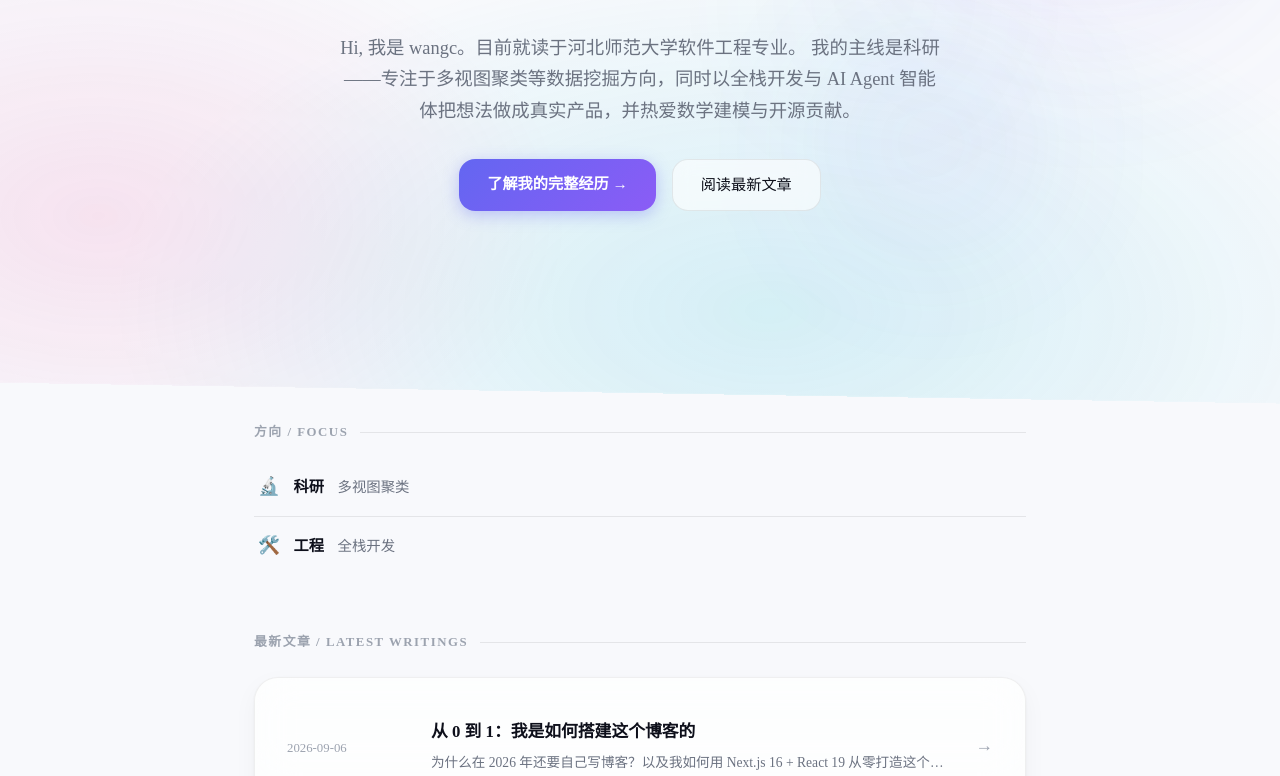
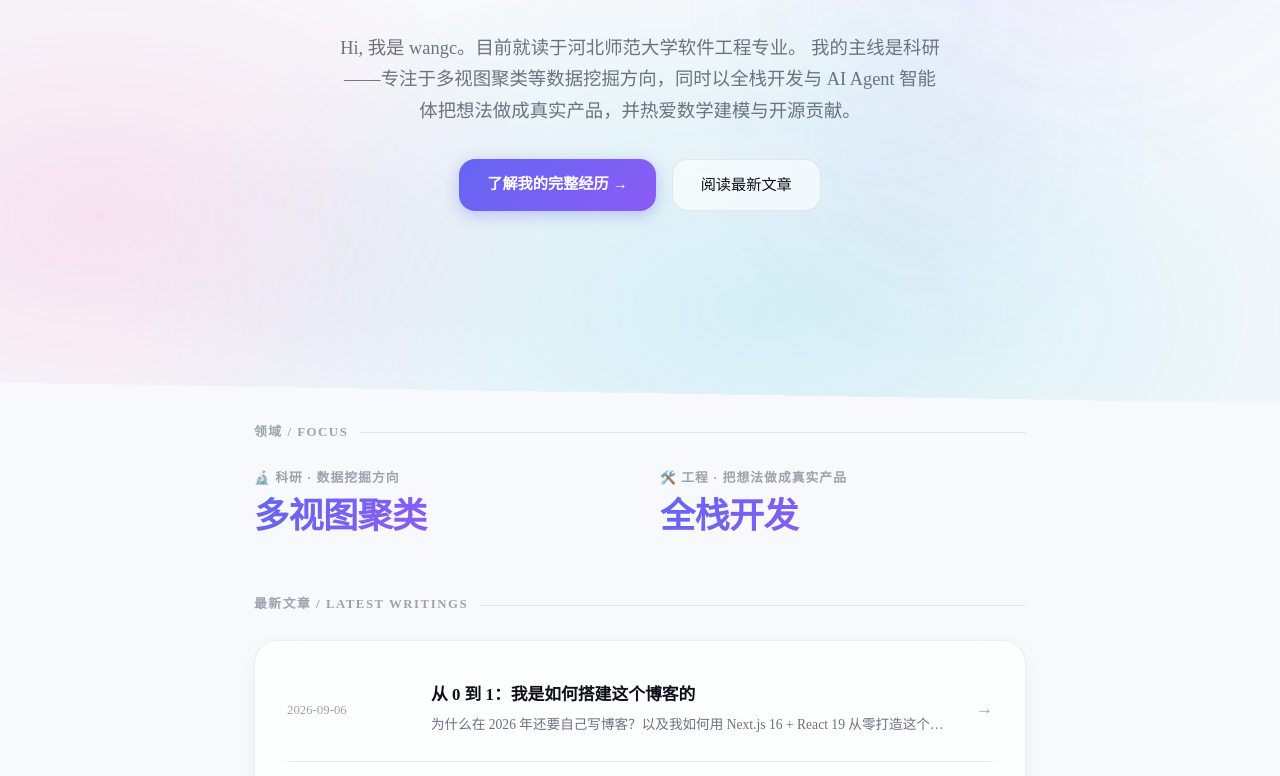
Before and after one commit to wangchneyu/blog, a Next.js app: page / in a window 1280 px wide. Shown: the part 427-1203 px from the top of the page. Built offline with nearby package versions, Linux system fonts and the light colour scheme; no server answers.

Commit message:
领域区改为大字排版突出主线
- 领域名（多视图聚类/全栈开发）升级为大号渐变字，与 Hero 标题同语言
- 分类降为小注脚（🔬 科研·数据挖掘方向 / 🛠️ 工程·把想法做成真实产品）
- 双栏网格布局，无卡片装饰

```diff
--- a/src/app/page.module.css
+++ b/src/app/page.module.css
@@ -175,46 +175,31 @@
   margin-top: 3.5rem;
 }
 
-/* 方向三行 */
-.focusList {
-  list-style: none;
-  padding: 0;
-  margin: 0;
+/* 领域大字排版 */
+.focusGrid {
+  display: grid;
+  grid-template-columns: 1fr 1fr;
+  gap: 2.5rem;
+}
+
+.focusBlock {
   display: flex;
   flex-direction: column;
+  gap: 0.4rem;
 }
 
-.focusItem {
-  display: flex;
-  align-items: baseline;
-  gap: 0.85rem;
-  padding: 0.9rem 0.25rem;
-  border-bottom: 1px solid var(--border-color);
+.focusKicker {
+  font-size: 0.8rem;
+  font-weight: 700;
+  letter-spacing: 0.08em;
+  color: var(--text-muted);
 }
 
-.focusItem:first-child {
-  padding-top: 0.25rem;
-}
-
-.focusItem:last-child {
-  border-bottom: none;
-}
-
-.focusIcon {
-  font-size: 1.1rem;
-  flex-shrink: 0;
-}
-
-.focusLabel {
-  font-weight: 700;
-  font-size: 0.95rem;
-  color: var(--text-primary);
-  flex-shrink: 0;
-}
-
-.focusDesc {
-  font-size: 0.9rem;
-  color: var(--text-secondary);
+.focusName {
+  font-size: clamp(1.6rem, 2.8vw, 2.2rem);
+  font-weight: 800;
+  letter-spacing: -0.02em;
+  line-height: 1.2;
 }
 
 /* 最新文章 */
--- a/src/app/page.tsx
+++ b/src/app/page.tsx
@@ -39,20 +39,18 @@ export default function Home() {
       {/* ===== 第二屏：方向 + 最新文章（单列） ===== */}
       <section className={styles.homeSection}>
         <div className={styles.sectionHeadingWrapper}>
-          <span className="section-heading">方向 / FOCUS</span>
+          <span className="section-heading">领域 / FOCUS</span>
         </div>
-        <ul className={styles.focusList}>
-          <li className={styles.focusItem}>
-            <span className={styles.focusIcon} aria-hidden="true">🔬</span>
-            <span className={styles.focusLabel}>科研</span>
-            <span className={styles.focusDesc}>多视图聚类</span>
-          </li>
-          <li className={styles.focusItem}>
-            <span className={styles.focusIcon} aria-hidden="true">🛠️</span>
-            <span className={styles.focusLabel}>工程</span>
-            <span className={styles.focusDesc}>全栈开发</span>
-          </li>
-        </ul>
+        <div className={styles.focusGrid}>
+          <div className={styles.focusBlock}>
+            <span className={styles.focusKicker}>🔬 科研 · 数据挖掘方向</span>
+            <span className={`${styles.focusName} gradient-text`}>多视图聚类</span>
+          </div>
+          <div className={styles.focusBlock}>
+            <span className={styles.focusKicker}>🛠️ 工程 · 把想法做成真实产品</span>
+            <span className={`${styles.focusName} gradient-text`}>全栈开发</span>
+          </div>
+        </div>
 
         <div className={`${styles.sectionHeadingWrapper} ${styles.postsHeading}`}>
           <span className="section-heading">最新文章 / LATEST WRITINGS</span>
```
